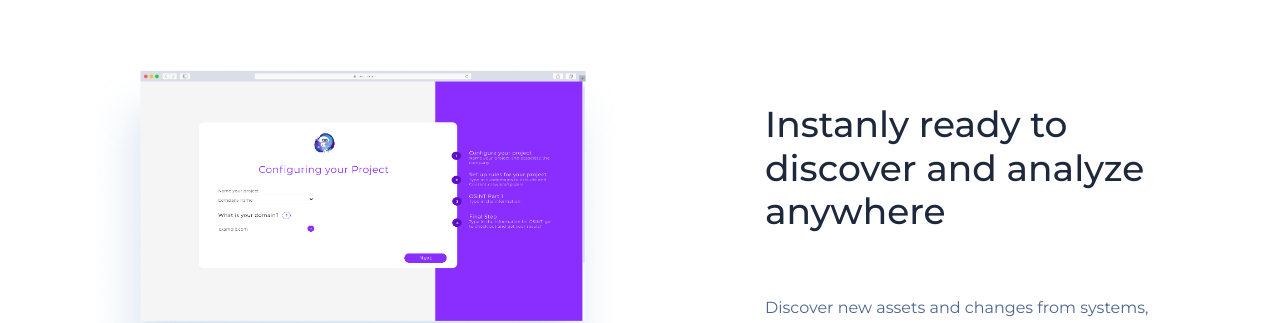
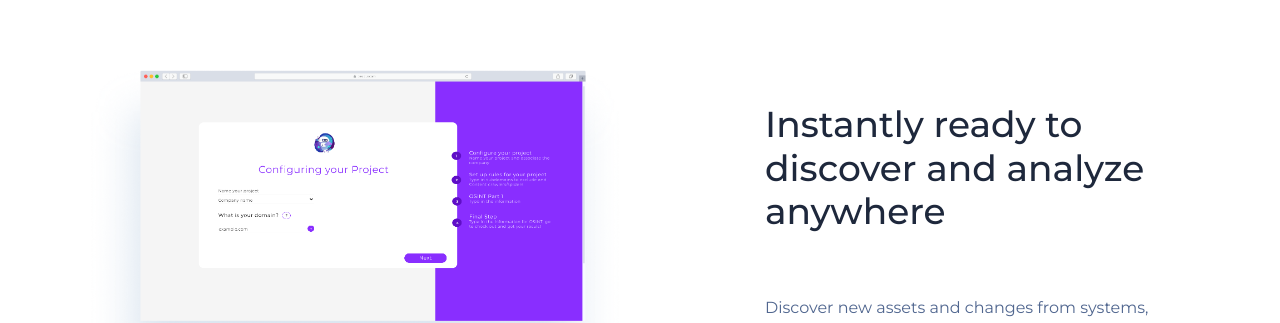
Before and after one commit to Plexicus/web, a Jekyll site: the page built from attack-surface-scan.html, in a window 1280 px wide and 900 px high, scrolled down 2435 px. Shown: the part 158-481 px from the top of the window. Built offline with Jekyll 4.4.1, drawn with Linux system fonts in a browser that asks for light colours.

Commit message:
Update attack-surface-scan.html

```diff
--- a/attack-surface-scan.html
+++ b/attack-surface-scan.html
@@ -107,7 +107,7 @@ hero: product
                 </div>
                 <div class="col-lg-5 col-md-6 req-demo-right">
                     <div class="col-lg-12">
-                        <h1>Instanly ready to discover and analyze anywhere</h1>
+                        <h1>Instantly ready to discover and analyze anywhere</h1>
                         <p>
                             <br>
                             <br>Discover new assets and changes from systems, networks, applications and many others
```
